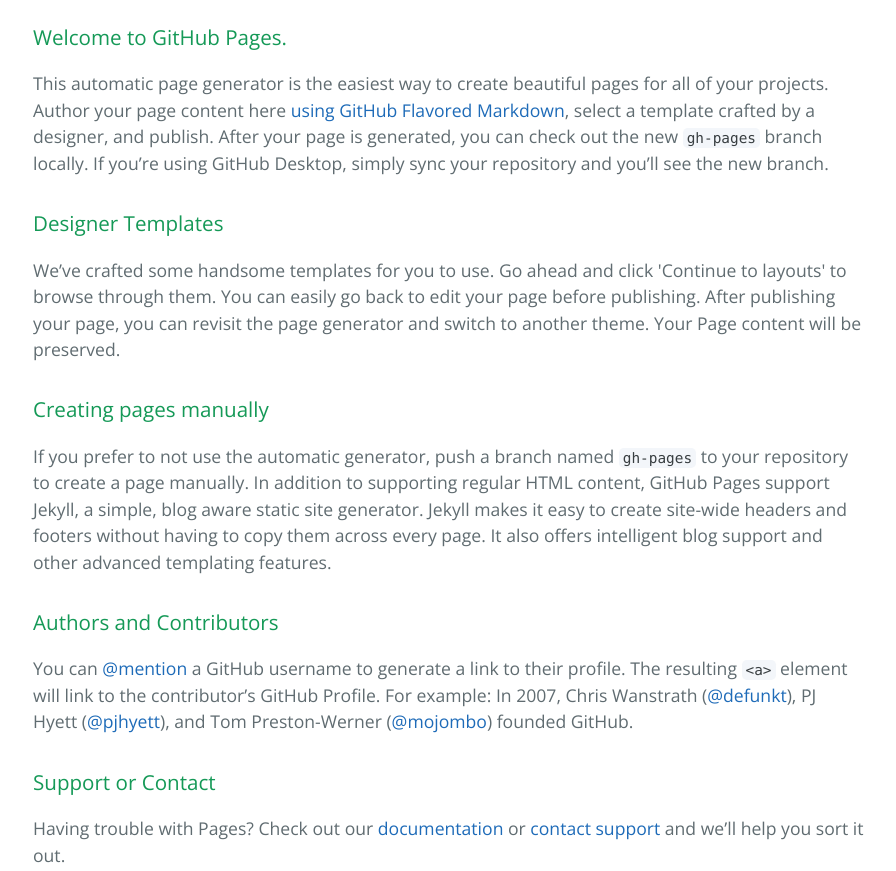
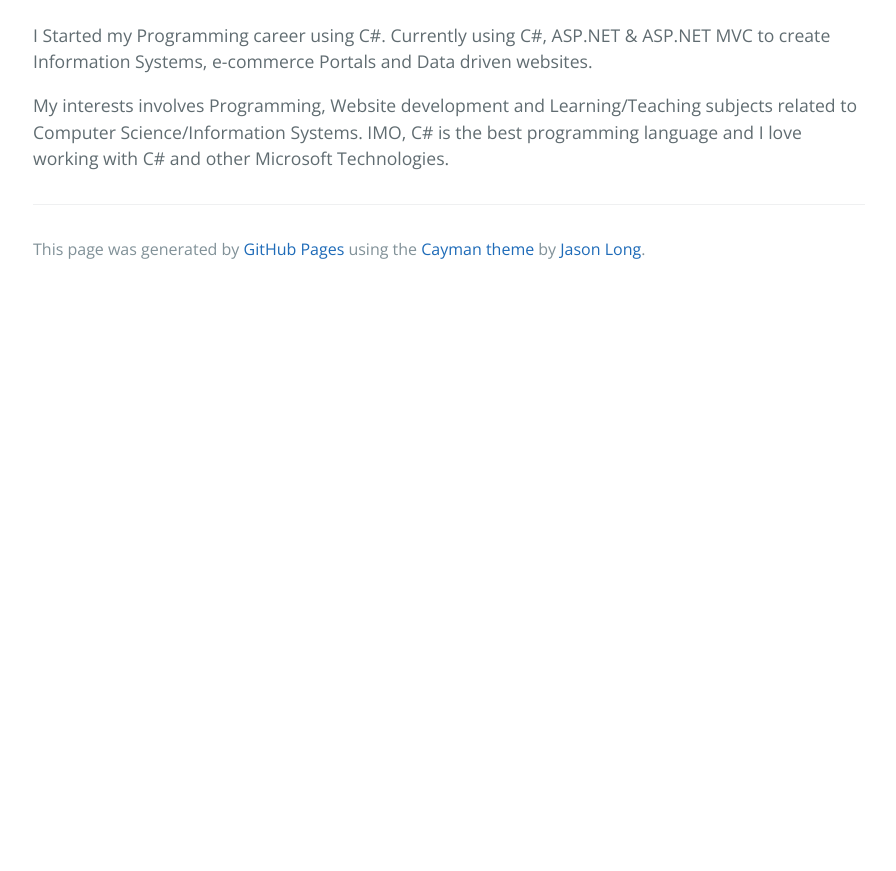
Before and after one commit to kplshrm7/kplshrm7.github.io, a plain HTML site: page index.html in a window 1280 px wide. Shown: the part 280-1151 px from the top of the page, without its empty margins (191-1087 px from the left). After the commit the page ends 800 px from the top, so only its background shows below. Drawn offline with nearby package versions, Linux system fonts and the light colour scheme.

Commit message:
Replace master branch with page content via GitHub

```diff
--- a/index.html
+++ b/index.html
@@ -16,30 +16,9 @@
     </section>
 
     <section class="main-content">
-      <h3>
-<a id="welcome-to-github-pages" class="anchor" href="#welcome-to-github-pages" aria-hidden="true"><span class="octicon octicon-link"></span></a>Welcome to GitHub Pages.</h3>
+      <p>I Started my Programming career using C#. Currently using C#, ASP.NET &amp; ASP.NET MVC to create Information Systems, e-commerce Portals and Data driven websites.</p>
 
-<p>This automatic page generator is the easiest way to create beautiful pages for all of your projects. Author your page content here <a href="https://guides.github.com/features/mastering-markdown/">using GitHub Flavored Markdown</a>, select a template crafted by a designer, and publish. After your page is generated, you can check out the new <code>gh-pages</code> branch locally. If you’re using GitHub Desktop, simply sync your repository and you’ll see the new branch.</p>
-
-<h3>
-<a id="designer-templates" class="anchor" href="#designer-templates" aria-hidden="true"><span class="octicon octicon-link"></span></a>Designer Templates</h3>
-
-<p>We’ve crafted some handsome templates for you to use. Go ahead and click 'Continue to layouts' to browse through them. You can easily go back to edit your page before publishing. After publishing your page, you can revisit the page generator and switch to another theme. Your Page content will be preserved.</p>
-
-<h3>
-<a id="creating-pages-manually" class="anchor" href="#creating-pages-manually" aria-hidden="true"><span class="octicon octicon-link"></span></a>Creating pages manually</h3>
-
-<p>If you prefer to not use the automatic generator, push a branch named <code>gh-pages</code> to your repository to create a page manually. In addition to supporting regular HTML content, GitHub Pages support Jekyll, a simple, blog aware static site generator. Jekyll makes it easy to create site-wide headers and footers without having to copy them across every page. It also offers intelligent blog support and other advanced templating features.</p>
-
-<h3>
-<a id="authors-and-contributors" class="anchor" href="#authors-and-contributors" aria-hidden="true"><span class="octicon octicon-link"></span></a>Authors and Contributors</h3>
-
-<p>You can <a href="https://github.com/blog/821" class="user-mention">@mention</a> a GitHub username to generate a link to their profile. The resulting <code>&lt;a&gt;</code> element will link to the contributor’s GitHub Profile. For example: In 2007, Chris Wanstrath (<a href="https://github.com/defunkt" class="user-mention">@defunkt</a>), PJ Hyett (<a href="https://github.com/pjhyett" class="user-mention">@pjhyett</a>), and Tom Preston-Werner (<a href="https://github.com/mojombo" class="user-mention">@mojombo</a>) founded GitHub.</p>
-
-<h3>
-<a id="support-or-contact" class="anchor" href="#support-or-contact" aria-hidden="true"><span class="octicon octicon-link"></span></a>Support or Contact</h3>
-
-<p>Having trouble with Pages? Check out our <a href="https://help.github.com/pages">documentation</a> or <a href="https://github.com/contact">contact support</a> and we’ll help you sort it out.</p>
+<p>My interests involves Programming, Website development and Learning/Teaching subjects related to Computer Science/Information Systems. IMO, C# is the best programming language and I love working with C# and other Microsoft Technologies.</p>
 
       <footer class="site-footer">
 
```
Also changed, not shown: params.json (+1 -1 lines).
